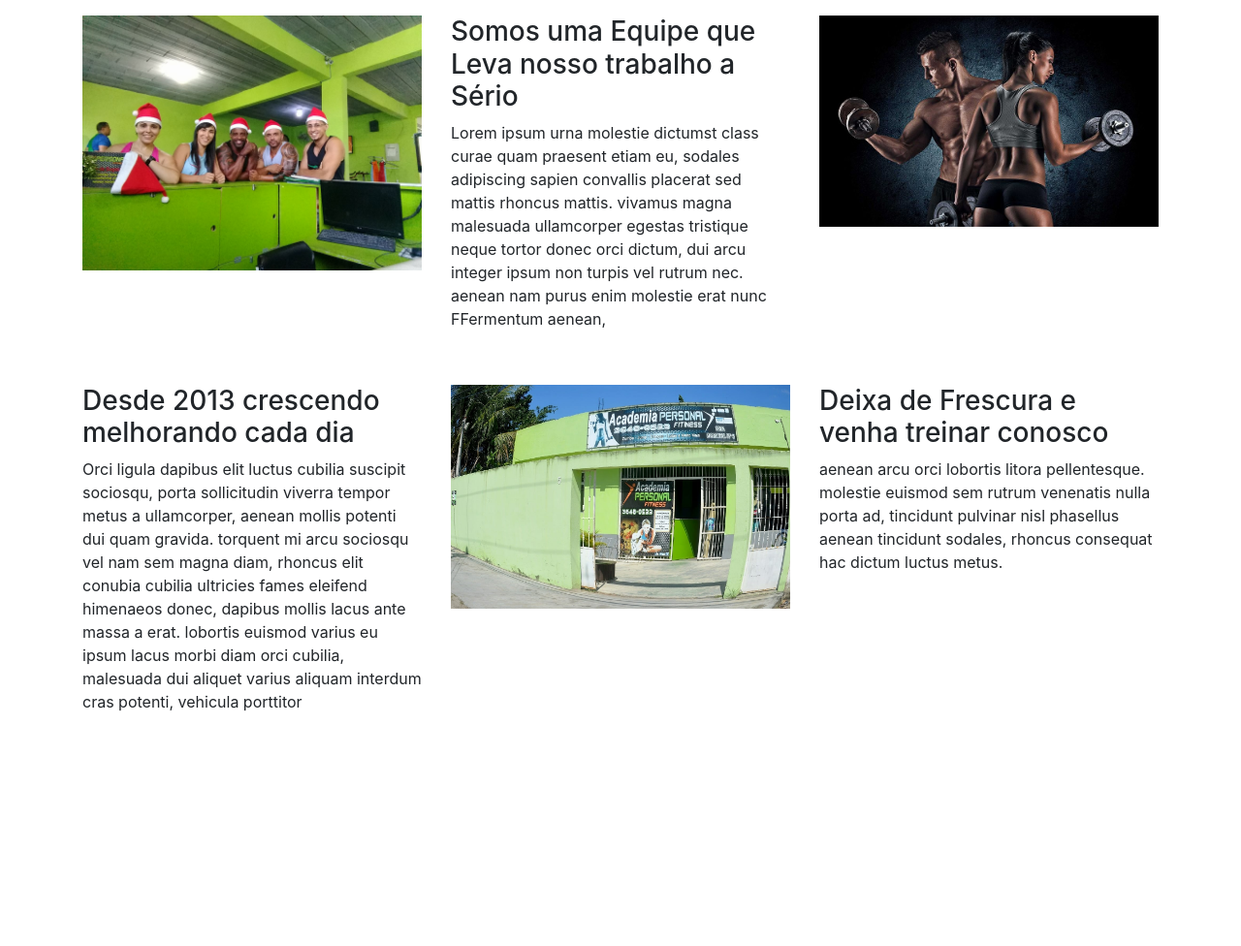
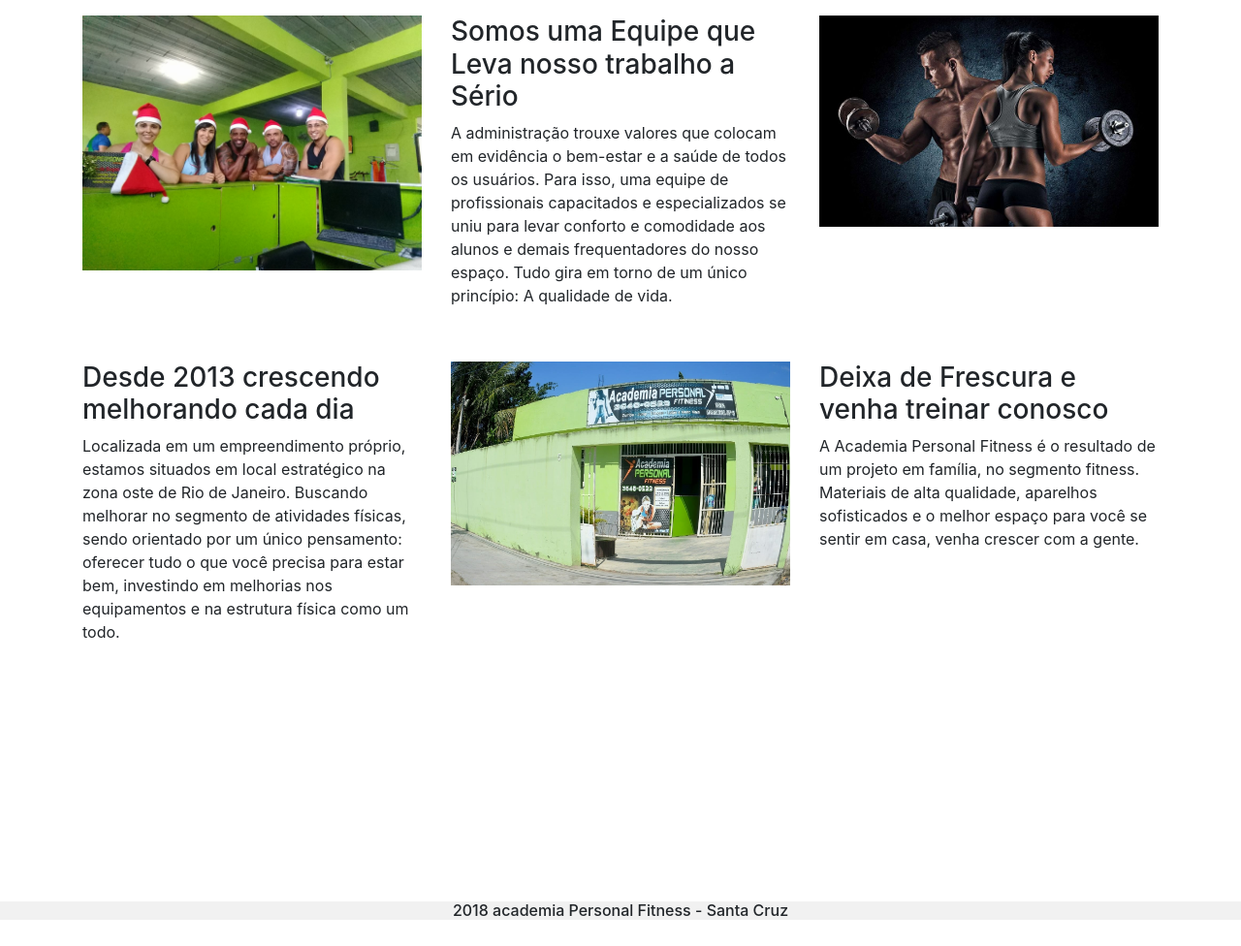
Before and after one commit to paulophf1/Projeto-Integrador, a PHP site: page /qsm.php in a window 1280 px wide. Shown: the part 56-1032 px from the top of the page at 97% size. After the commit the page ends 1005 px from the top, so only its background shows below. Run offline with PHP 8.4, Linux system fonts and the light colour scheme.

Commit message:
projeto integrador 2.0

```diff
--- a/plan.php
+++ b/plan.php
@@ -45,10 +45,7 @@
             </div>
             <div class="col-sm-6 col-md-4">
                 <h2>Venha conhecer nossos planos</h2>
-                <p>Lorem ipsum ligula at amet mauris pharetra malesuada nulla suspendisse dictum leo iaculis, sem augue posuere
-                    pharetra rutrum conubia mollis augue neque auctor. egestas diam himenaeos hendrerit class dolor suscipit
-                    porta suscipit, interdum a condimentum nulla hac nunc tristique diam dictumst, dolor tristique purus
-                    ipsum eu morbi phasellus.
+                <p>A avaliação física é o ponto inicial para qualquer ótima prática de exercício físico, através dela é possível esclarecer ao profissional qual melhor estratégia a adotar no preparo do seu treino, aumentando potencialmente as chances de obter seu resultado. Através das reavaliações periódicas também é possível acompanhar seu desempenho. Proporcionando ajustes necessários aos treinos de acordo com suas necessidades, aproximando mais você do seu objetivo. Agende já sua avaliação e potencialize seus resultados. Agende seu horário.
                 </p>
             </div>
             <div class="col-sm-6 col-md-4">
--- a/qsm.php
+++ b/qsm.php
@@ -46,10 +46,7 @@
             </div>
             <div class="col-sm-4">
                 <h3>Somos uma Equipe que Leva nosso trabalho a Sério</h3>
-                <p>Lorem ipsum urna molestie dictumst class curae quam praesent etiam eu, sodales adipiscing sapien convallis
-                    placerat sed mattis rhoncus mattis. vivamus magna malesuada ullamcorper egestas tristique neque tortor
-                    donec orci dictum, dui arcu integer ipsum non turpis vel rutrum nec. aenean nam purus enim molestie erat
-                    nunc FFermentum aenean,
+                <p>A administração trouxe valores que colocam em evidência o bem-estar e a saúde de todos os usuários. Para isso, uma equipe de profissionais capacitados e especializados se uniu para levar conforto e comodidade aos alunos e demais frequentadores do nosso espaço. Tudo gira em torno de um único princípio: A qualidade de vida.
                 </p>
             </div>
             <div class="col-sm-4">
@@ -61,11 +58,8 @@
         <div class="row">
             <div class="col-sm-4">
                 <h3>Desde 2013 crescendo melhorando cada dia</h3>
-                <p>Orci ligula dapibus elit luctus cubilia suscipit sociosqu, porta sollicitudin viverra tempor metus a ullamcorper,
-                    aenean mollis potenti dui quam gravida. torquent mi arcu sociosqu vel nam sem magna diam, rhoncus elit
-                    conubia cubilia ultricies fames eleifend himenaeos donec, dapibus mollis lacus ante massa a erat. lobortis
-                    euismod varius eu ipsum lacus morbi diam orci cubilia, malesuada dui aliquet varius aliquam interdum
-                    cras potenti, vehicula porttitor
+                <p>Localizada em um empreendimento próprio, estamos situados em local estratégico na zona oste de Rio de Janeiro.
+Buscando melhorar no segmento de atividades físicas, sendo orientado por um único pensamento: oferecer tudo o que você precisa para estar bem, investindo em melhorias nos equipamentos e na estrutura física como um todo.
                 </p>
             </div>
             <div class="col-sm-4">
@@ -73,8 +67,7 @@
             </div>
             <div class="col-sm-4">
                 <h3>Deixa de Frescura e venha treinar conosco</h3>
-                <p>aenean arcu orci lobortis litora pellentesque. molestie euismod sem rutrum venenatis nulla porta ad, tincidunt
-                    pulvinar nisl phasellus aenean tincidunt sodales, rhoncus consequat hac dictum luctus metus. </p>
+                <p>A Academia Personal Fitness é o resultado de um projeto em família, no segmento fitness. Materiais de alta qualidade, aparelhos sofisticados e o melhor espaço para você se sentir em casa, venha crescer com a gente.</p>
             </div>
         </div>
     </div>
```
Also changed, not shown: index.php (+7 -7 lines), banco.php (line endings or trailing spaces), cad2.php (line endings or trailing spaces).
